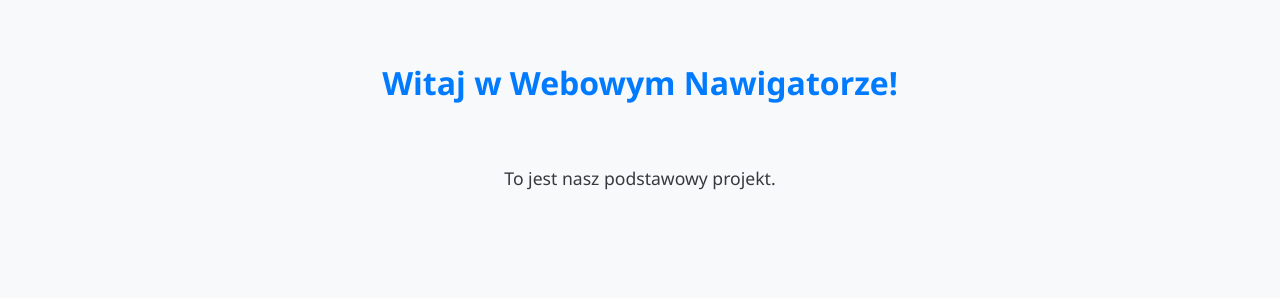
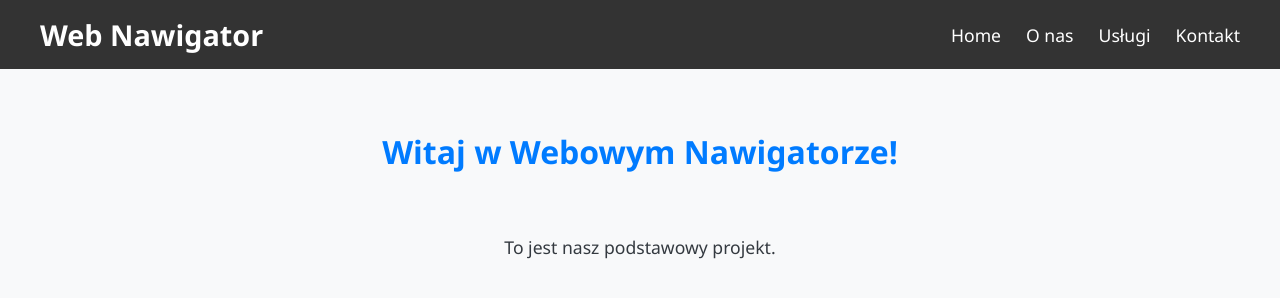
Before and after one commit to sec-crypto/Webowy_nawigator, a plain HTML site: page index.html in a window 1280 px wide. Drawn offline with Linux system fonts and the light colour scheme.

Commit message:
Dodanie nowej funkcjonalnosci przyciski i stylowanie

```diff
--- a/index.html
+++ b/index.html
@@ -7,6 +7,17 @@
     <link rel="stylesheet" href="style.css">
 </head>
 <body>
+	 <nav class="navbar">
+        <div class="container">
+            <a href="#" class="logo">Web Nawigator</a>
+            <ul class="nav-links">
+                <li><a href="#">Home</a></li>
+                <li><a href="#">O nas</a></li>
+                <li><a href="#">Usługi</a></li>
+                <li><a href="#">Kontakt</a></li>
+            </ul>
+        </div>
+    </nav>
     <h1>Witaj w Webowym Nawigatorze!</h1>
     <p>To jest nasz podstawowy projekt.</p>
 
--- a/style.css
+++ b/style.css
@@ -18,3 +18,47 @@ p {
     line-height: 1.6;
     margin-bottom: 30px;
 }
+/* Style dla paska nawigacyjnego */
+.navbar {
+    background-color: #333;
+    padding: 15px 0;
+    color: white;
+}
+
+.navbar .container {
+    display: flex;
+    justify-content: space-between;
+    align-items: center;
+    max-width: 1200px;
+    margin: 0 auto;
+    padding: 0 20px;
+}
+
+.navbar .logo {
+    color: white;
+    text-decoration: none;
+    font-size: 1.8em;
+    font-weight: bold;
+}
+
+.navbar .nav-links {
+    list-style: none;
+    margin: 0;
+    padding: 0;
+    display: flex;
+}
+
+.navbar .nav-links li {
+    margin-left: 25px;
+}
+
+.navbar .nav-links a {
+    color: white;
+    text-decoration: none;
+    font-size: 1.1em;
+    transition: color 0.3s ease;
+}
+
+.navbar .nav-links a:hover {
+    color: #007bff;
+}
```
